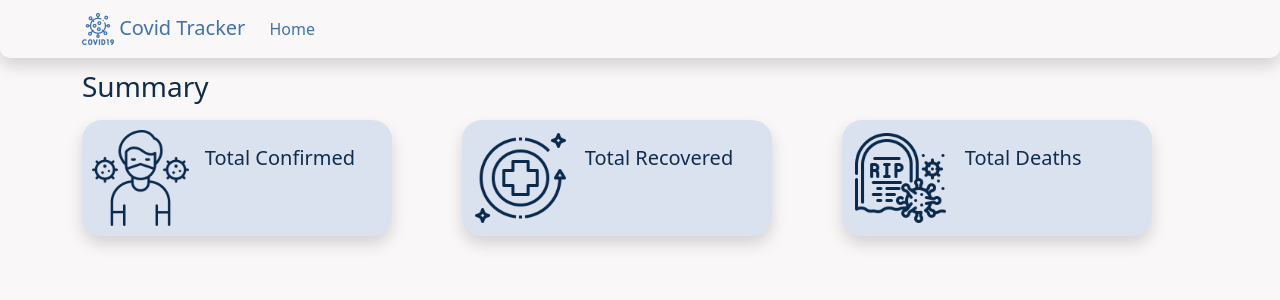
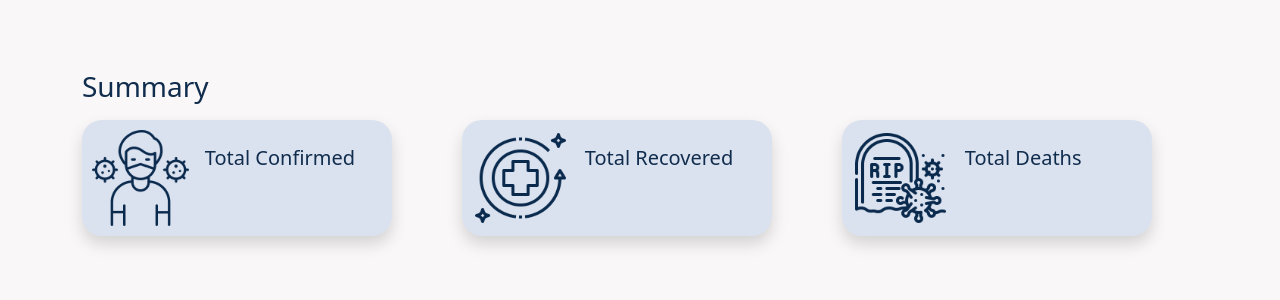
Before and after one commit to anandabayuf/covid-tracker-web-app, a React (Create React App) app: page / in a window 1280 px wide. Shown: the top 300 px of the page. Built offline with nearby package versions, Linux system fonts and the light colour scheme; no server answers.

Commit message:
membuat navigation mainpage

```diff
--- a/src/App.js
+++ b/src/App.js
@@ -1,13 +1,24 @@
 import MainPage from "./pages/Main-Page";
-import NavBar from "./components/Nav-Bar";
+import { render } from "react-dom";
+import App from './App';
+//import NavBar from "./components/Nav-Bar";
+//import ReactDOM from "react-dom";
+import {
+  BrowserRouter,
+  Routes,
+  Route,
+} from "react-router-dom";
 
-function App() {
-  return (
-    <div>
-      <NavBar />
-      <MainPage />
-    </div>
-  );
-}
+render(
+  <BrowserRouter>
+    <Routes>
+      <Route path="/" element={<MainPage />}>
+        {/* Tolong review mas. <Route index element={<About />}>
+          </Route>*/}
+      </Route>
+    </Routes>
+  </BrowserRouter>,
+  document.getElementById("root")
+);
 
 export default App;
```
